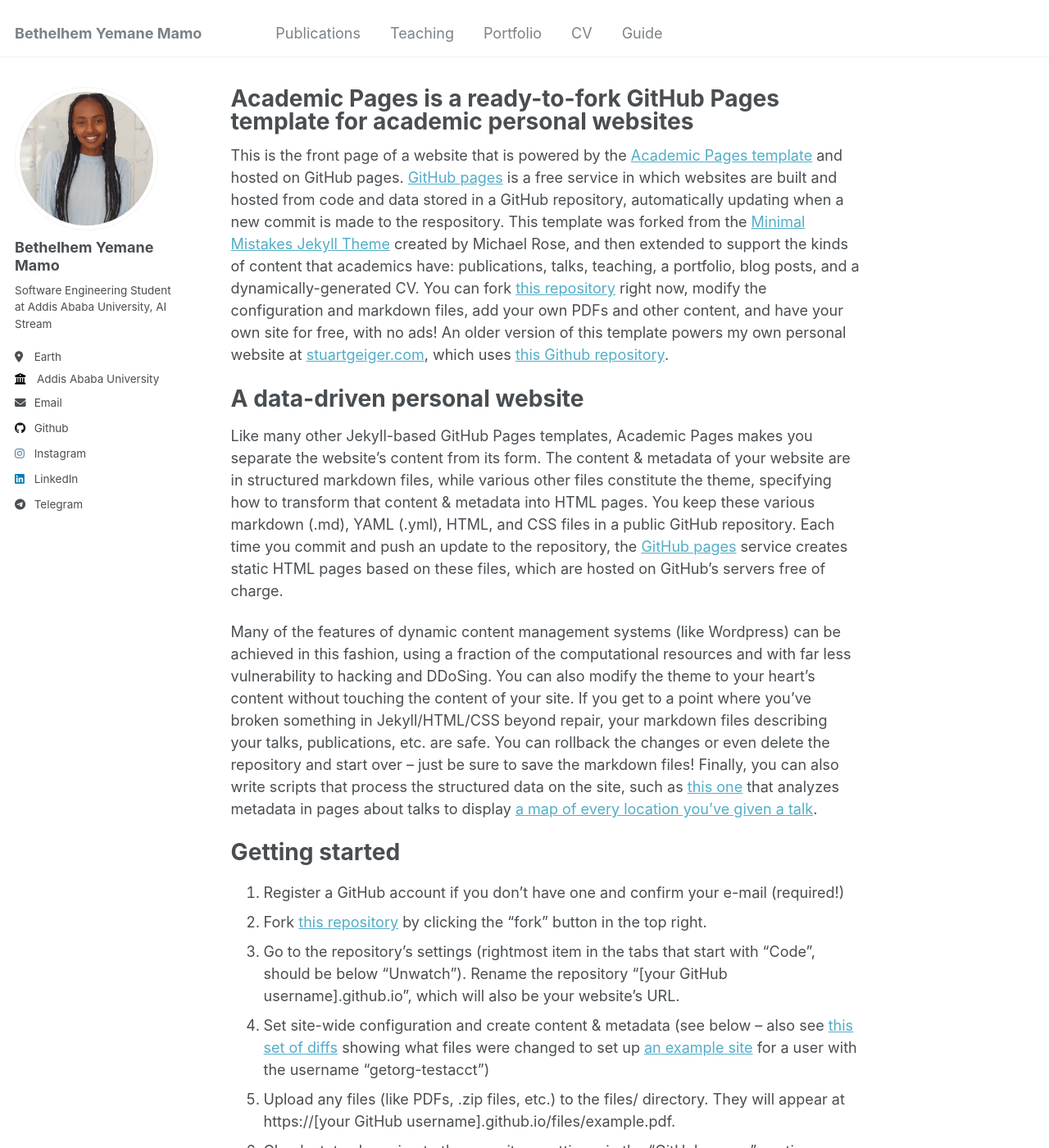
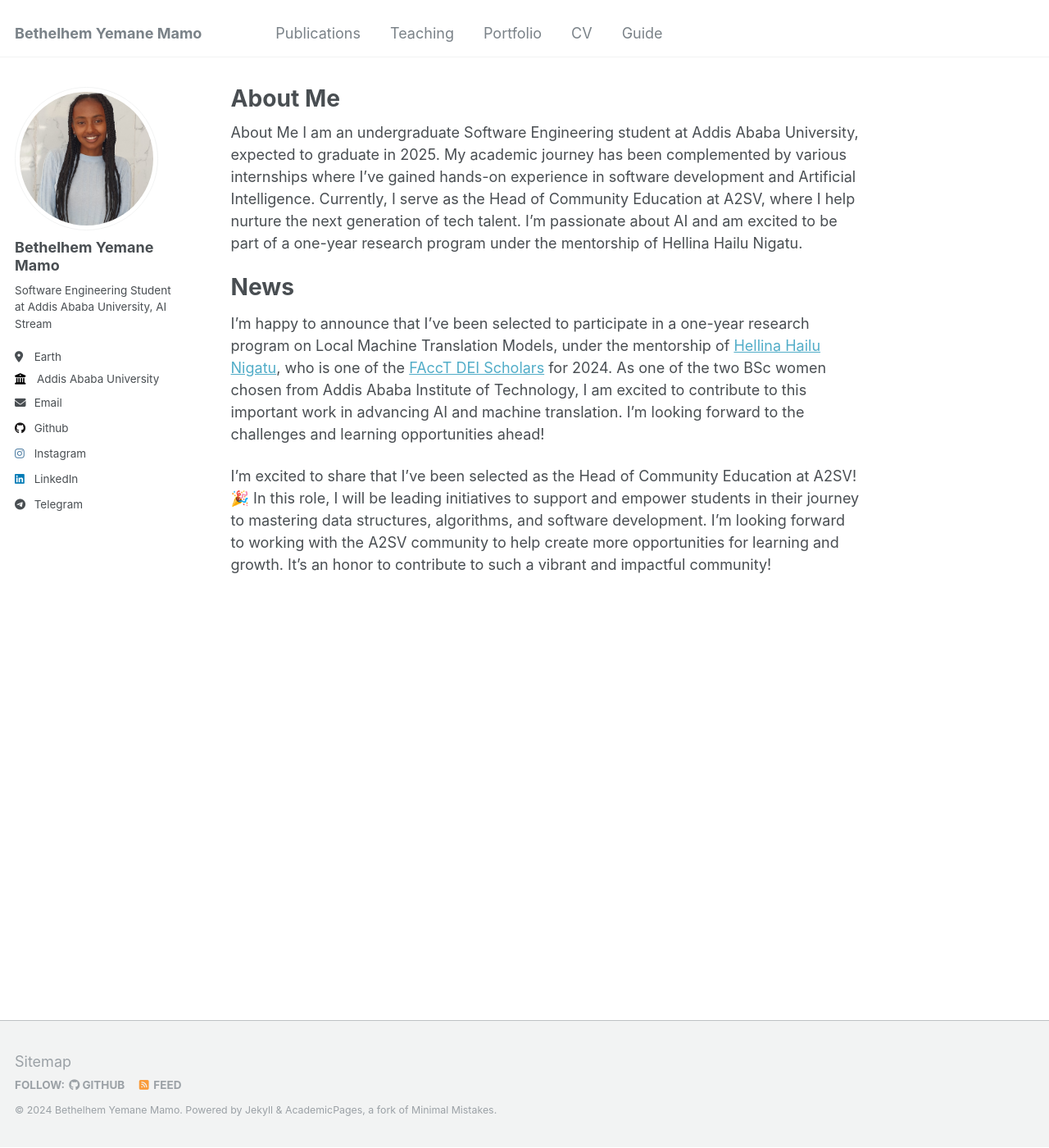
Before and after one commit to Betabravah/betabravah.github.io, a Jekyll site: the page built from _pages/about.md, in a window 1280 px wide and 1400 px high. Shown: the whole window at 82% size. Built offline with Jekyll 4.4.1, drawn with Linux system fonts in a browser that asks for light colours; some of the changed text lies outside the part shown.

Commit message:
fix: modify about section

```diff
--- a/_pages/about.md
+++ b/_pages/about.md
@@ -1,49 +1,17 @@
 ---
 permalink: /
-title: "Academic Pages is a ready-to-fork GitHub Pages template for academic personal websites"
+title: "About Me"
 author_profile: true
 redirect_from:
   - /about/
   - /about.html
 ---
 
-This is the front page of a website that is powered by the [Academic Pages template](https://github.com/academicpages/academicpages.github.io) and hosted on GitHub pages. [GitHub pages](https://pages.github.com) is a free service in which websites are built and hosted from code and data stored in a GitHub repository, automatically updating when a new commit is made to the respository. This template was forked from the [Minimal Mistakes Jekyll Theme](https://mmistakes.github.io/minimal-mistakes/) created by Michael Rose, and then extended to support the kinds of content that academics have: publications, talks, teaching, a portfolio, blog posts, and a dynamically-generated CV. You can fork [this repository](https://github.com/academicpages/academicpages.github.io) right now, modify the configuration and markdown files, add your own PDFs and other content, and have your own site for free, with no ads! An older version of this template powers my own personal website at [stuartgeiger.com](http://stuartgeiger.com), which uses [this Github repository](https://github.com/staeiou/staeiou.github.io).
+About Me
+I am an undergraduate Software Engineering student at Addis Ababa University, expected to graduate in 2025. My academic journey has been complemented by various internships where I've gained hands-on experience in software development and Artificial Intelligence. Currently, I serve as the Head of Community Education at A2SV, where I help nurture the next generation of tech talent. I'm passionate about AI and am excited to be part of a one-year research program under the mentorship of Hellina Hailu Nigatu.
 
-A data-driven personal website
+News
 ======
-Like many other Jekyll-based GitHub Pages templates, Academic Pages makes you separate the website's content from its form. The content & metadata of your website are in structured markdown files, while various other files constitute the theme, specifying how to transform that content & metadata into HTML pages. You keep these various markdown (.md), YAML (.yml), HTML, and CSS files in a public GitHub repository. Each time you commit and push an update to the repository, the [GitHub pages](https://pages.github.com/) service creates static HTML pages based on these files, which are hosted on GitHub's servers free of charge.
+I’m happy to announce that I’ve been selected to participate in a one-year research program on Local Machine Translation Models, under the mentorship of [Hellina Hailu Nigatu](https://hhnigatu.github.io/), who is one of the [FAccT DEI Scholars](https://facctconference.org/2024/deischolars) for 2024. As one of the two BSc women chosen from Addis Ababa Institute of Technology, I am excited to contribute to this important work in advancing AI and machine translation. I’m looking forward to the challenges and learning opportunities ahead!
 
-Many of the features of dynamic content management systems (like Wordpress) can be achieved in this fashion, using a fraction of the computational resources and with far less vulnerability to hacking and DDoSing. You can also modify the theme to your heart's content without touching the content of your site. If you get to a point where you've broken something in Jekyll/HTML/CSS beyond repair, your markdown files describing your talks, publications, etc. are safe. You can rollback the changes or even delete the repository and start over -- just be sure to save the markdown files! Finally, you can also write scripts that process the structured data on the site, such as [this one](https://github.com/academicpages/academicpages.github.io/blob/master/talkmap.ipynb) that analyzes metadata in pages about talks to display [a map of every location you've given a talk](https://academicpages.github.io/talkmap.html).
-
-Getting started
-======
-1. Register a GitHub account if you don't have one and confirm your e-mail (required!)
-1. Fork [this repository](https://github.com/academicpages/academicpages.github.io) by clicking the "fork" button in the top right.
-1. Go to the repository's settings (rightmost item in the tabs that start with "Code", should be below "Unwatch"). Rename the repository "[your GitHub username].github.io", which will also be your website's URL.
-1. Set site-wide configuration and create content & metadata (see below -- also see [this set of diffs](http://archive.is/3TPas) showing what files were changed to set up [an example site](https://getorg-testacct.github.io) for a user with the username "getorg-testacct")
-1. Upload any files (like PDFs, .zip files, etc.) to the files/ directory. They will appear at https://[your GitHub username].github.io/files/example.pdf.
-1. Check status by going to the repository settings, in the "GitHub pages" section
-
-Site-wide configuration
-------
-The main configuration file for the site is in the base directory in [_config.yml](https://github.com/academicpages/academicpages.github.io/blob/master/_config.yml), which defines the content in the sidebars and other site-wide features. You will need to replace the default variables with ones about yourself and your site's github repository. The configuration file for the top menu is in [_data/navigation.yml](https://github.com/academicpages/academicpages.github.io/blob/master/_data/navigation.yml). For example, if you don't have a portfolio or blog posts, you can remove those items from that navigation.yml file to remove them from the header.
-
-Create content & metadata
-------
-For site content, there is one markdown file for each type of content, which are stored in directories like _publications, _talks, _posts, _teaching, or _pages. For example, each talk is a markdown file in the [_talks directory](https://github.com/academicpages/academicpages.github.io/tree/master/_talks). At the top of each markdown file is structured data in YAML about the talk, which the theme will parse to do lots of cool stuff. The same structured data about a talk is used to generate the list of talks on the [Talks page](https://academicpages.github.io/talks), each [individual page](https://academicpages.github.io/talks/2012-03-01-talk-1) for specific talks, the talks section for the [CV page](https://academicpages.github.io/cv), and the [map of places you've given a talk](https://academicpages.github.io/talkmap.html) (if you run this [python file](https://github.com/academicpages/academicpages.github.io/blob/master/talkmap.py) or [Jupyter notebook](https://github.com/academicpages/academicpages.github.io/blob/master/talkmap.ipynb), which creates the HTML for the map based on the contents of the _talks directory).
-
-**Markdown generator**
-
-I have also created [a set of Jupyter notebooks](https://github.com/academicpages/academicpages.github.io/tree/master/markdown_generator
-) that converts a CSV containing structured data about talks or presentations into individual markdown files that will be properly formatted for the Academic Pages template. The sample CSVs in that directory are the ones I used to create my own personal website at stuartgeiger.com. My usual workflow is that I keep a spreadsheet of my publications and talks, then run the code in these notebooks to generate the markdown files, then commit and push them to the GitHub repository.
-
-How to edit your site's GitHub repository
-------
-Many people use a git client to create files on their local computer and then push them to GitHub's servers. If you are not familiar with git, you can directly edit these configuration and markdown files directly in the github.com interface. Navigate to a file (like [this one](https://github.com/academicpages/academicpages.github.io/blob/master/_talks/2012-03-01-talk-1.md) and click the pencil icon in the top right of the content preview (to the right of the "Raw | Blame | History" buttons). You can delete a file by clicking the trashcan icon to the right of the pencil icon. You can also create new files or upload files by navigating to a directory and clicking the "Create new file" or "Upload files" buttons.
-
-Example: editing a markdown file for a talk
-![Editing a markdown file for a talk](/images/editing-talk.png)
-
-For more info
-------
-More info about configuring Academic Pages can be found in [the guide](https://academicpages.github.io/markdown/). The [guides for the Minimal Mistakes theme](https://mmistakes.github.io/minimal-mistakes/docs/configuration/) (which this theme was forked from) might also be helpful.
+I’m excited to share that I’ve been selected as the Head of Community Education at A2SV! 🎉 In this role, I will be leading initiatives to support and empower students in their journey to mastering data structures, algorithms, and software development. I’m looking forward to working with the A2SV community to help create more opportunities for learning and growth. It’s an honor to contribute to such a vibrant and impactful community!
```
